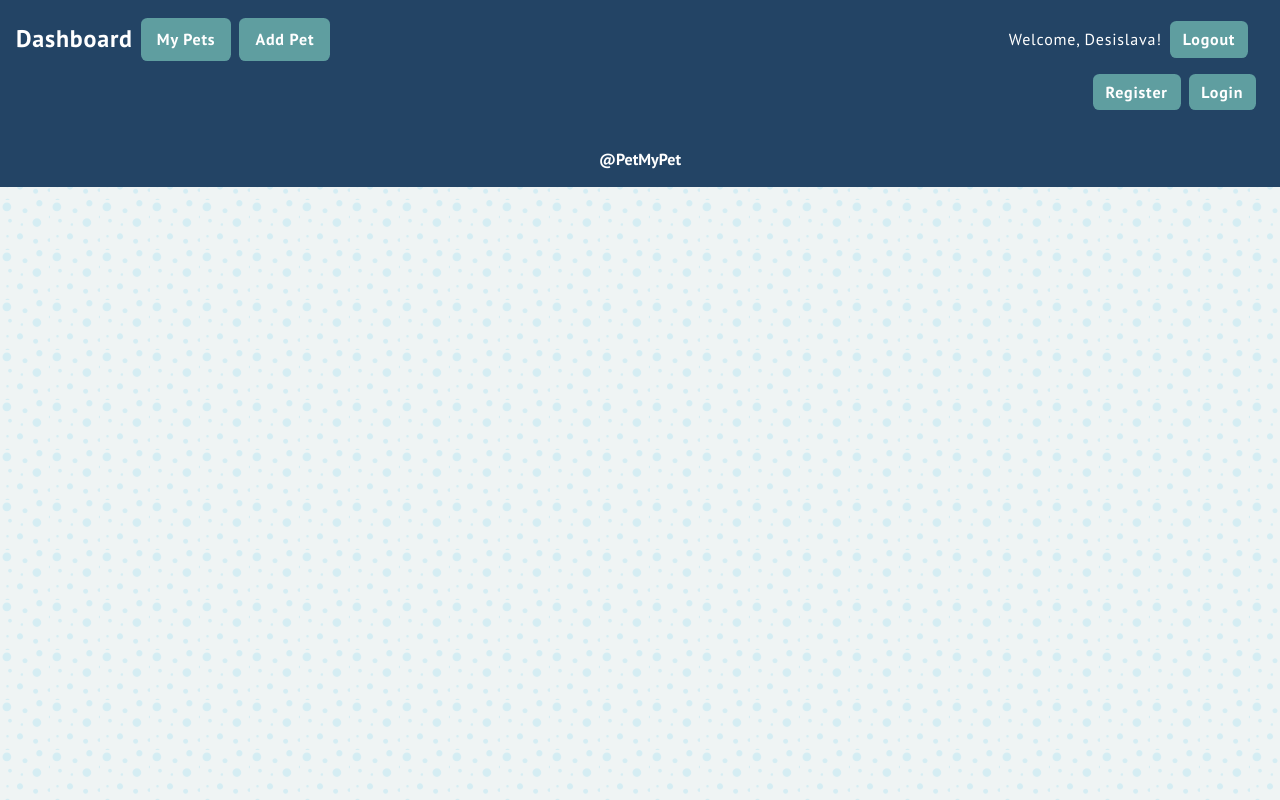
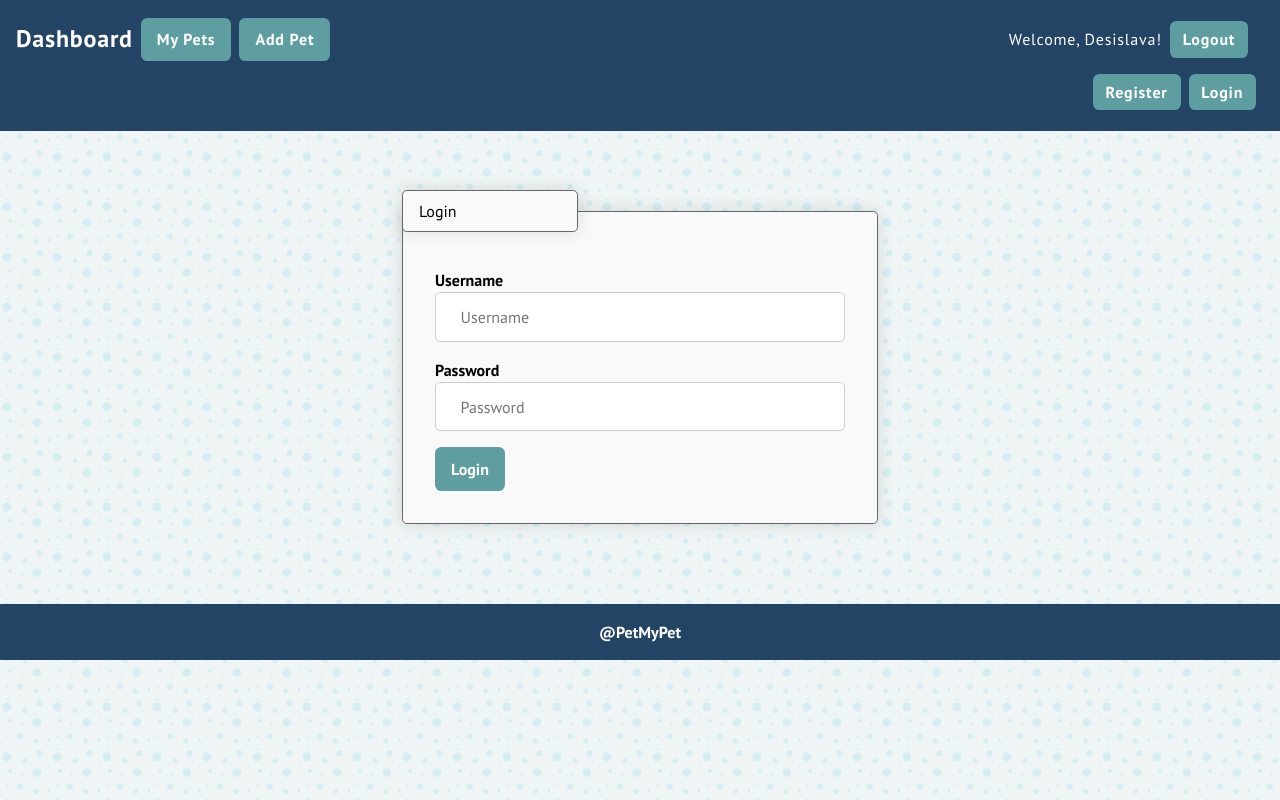
Before and after one commit to DesislavaF/my-react-pets-app, a React (Create React App) app: page /login in a window 1280 px wide. Built offline with nearby package versions, Linux system fonts and the light colour scheme; the HTML template or start-up script is replaced by a standard one; a web font is replaced by a local one.

Commit message:
commit Login component

```diff
--- a/package.json
+++ b/package.json
@@ -6,6 +6,7 @@
     "@testing-library/jest-dom": "^5.17.0",
     "@testing-library/react": "^13.4.0",
     "@testing-library/user-event": "^13.5.0",
+    "firebase": "^10.12.4",
     "react": "^18.3.1",
     "react-dom": "^18.3.1",
     "react-router-dom": "^5.2.0",
--- a/src/App.js
+++ b/src/App.js
@@ -3,11 +3,13 @@ import React from 'react';
 
 import Header from './components/Header/Header';
 import Footer from './components/Footer/Footer';
+import Login from './components/Login/Login';
 import Categories from './components/Categories/Categories';
 import PetDetails from './components/PetDetails/PetDetails';
 import EditPetDetails from './components/EditPetDetails/EditPetDetails';
 import EditPet from './components/EditPet/EditPet';
 import CreatePet from './components/CreatePet/CreatePet';
+import './utils/firebase';
 
 
 import './App.css';
@@ -24,6 +26,7 @@ function App() {
         <Route path="/pets/details/:petId/edit" component={EditPetDetails} />
         <Route path="/pets/create" component={CreatePet} />
         <Route path="/pets/:petId/edit" component={EditPet} />
+        <Route path="/login" component={Login} />
       </Switch>
 
       <Footer />
--- a/src/components/Header/Header.js
+++ b/src/components/Header/Header.js
@@ -23,8 +23,8 @@ const Header = () => {
                 </section>
                 <section className="navbar-anonymous">
                     <ul>
-                        <li><a href="#"><i className="fas fa-user-plus"></i> Register</a></li>
-                        <li><a href="#"><i className="fas fa-sign-in-alt"></i> Login</a></li>
+                    <li><Link to="/register"><i className="fas fa-user-plus"></i> Register</Link></li>
+                        <li><Link to="/login"><i className="fas fa-sign-in-alt"></i> Login</Link></li>
                     </ul>
                 </section>
             </nav>
--- /dev/null
+++ b/src/components/Login/Login.js
@@ -0,0 +1,48 @@
+import { auth } from '../../utils/firebase';
+
+const Login = ({
+    history
+}) => {
+    const onLoginFormSubmitHandler = (e) => {
+        e.preventDefault();
+
+        const username = e.target.username.value;
+        const password = e.target.password.value;
+
+        console.log(username, password);
+
+        auth.signInWithEmailAndPassword(username, password)
+            .then((userCredential) => {
+                history.push('/');
+            });
+    };
+
+    return (
+        <section className="login">
+            <form onSubmit={onLoginFormSubmitHandler}>
+                <fieldset>
+                    <legend>Login</legend>
+                    <p className="field">
+                        <label htmlFor="username">Username</label>
+                        <span className="input">
+                            <input type="text" name="username" id="username" placeholder="Username" />
+                            <span className="actions"></span>
+                            <i className="fas fa-user"></i>
+                        </span>
+                    </p>
+                    <p className="field">
+                        <label htmlFor="password">Password</label>
+                        <span className="input">
+                            <input type="password" name="password" id="password" placeholder="Password" />
+                            <span className="actions"></span>
+                            <i className="fas fa-key"></i>
+                        </span>
+                    </p>
+                    <input className="button submit" type="submit" value="Login" />
+                </fieldset>
+            </form>
+        </section>
+    );
+};
+
+export default Login;
--- /dev/null
+++ b/src/utils/firebase.js
@@ -0,0 +1,20 @@
+import firebase from "firebase/compat/app";
+import 'firebase/compat/auth';
+
+const firebaseConfig = {
+    apiKey: "AIzaSyCUW72SzJt6aWv8Xi8a3AE56x1qqNGo04c",
+    authDomain: "react-my-pets-e31b7.firebaseapp.com",
+    projectId: "react-my-pets-e31b7",
+    storageBucket: "react-my-pets-e31b7",
+    messagingSenderId: "713864537698",
+    appId: "1:713864537698:web:d54333b39237a0e87c133b"
+};
+
+// Check if Firebase app is already initialized
+if (!firebase.apps.length) {
+    firebase.initializeApp(firebaseConfig);
+}
+
+export default firebase;
+
+export const auth = firebase.auth();
```
Also changed, not shown: 2 other files (tests, documents, lock files or other folders).
